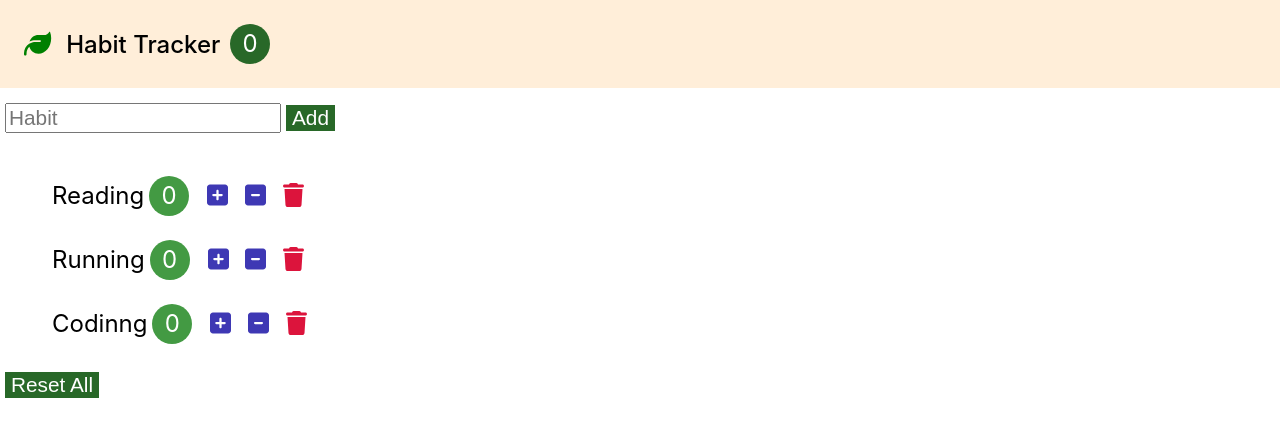
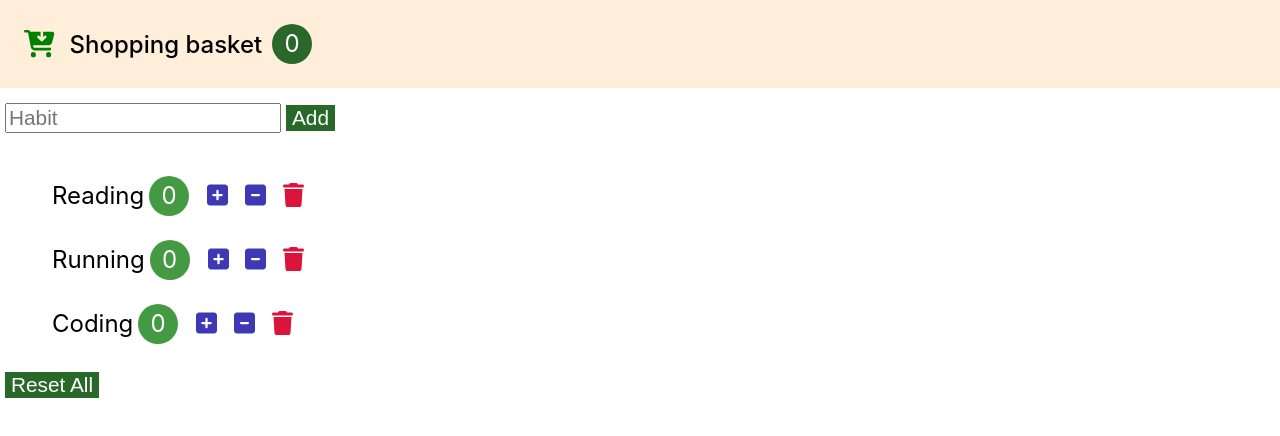
Before and after one commit to injilee/Habit-tracker, a React (Create React App) app: page / in a window 1280 px wide. Shown: the top 436 px of the page. Built offline with nearby package versions, Linux system fonts and the light colour scheme.

Commit message:
💩 Navbar change count and add input, reset button

```diff
--- a/src/App.css
+++ b/src/App.css
@@ -17,7 +17,7 @@ nav{
   background-color: rgb(255, 238, 217);
 }
 
-.fa-leaf{
+.fa-cart-arrow-down{
   font-size:1.7rem;
   color: green;
   margin-right:10px;
--- a/src/app.jsx
+++ b/src/app.jsx
@@ -1,21 +1,24 @@
-import React from 'react';
+import React, { Component } from 'react';
 import './app.css';
 import Habits from './components/habits';
+import NavBar from './components/navBar';
 
-function App(){
-  return (
-  <React.StrictMode>
-    <nav>
-      <i className="fas fa-leaf"></i>
-      <h1 className='habit-tracker'>Habit Tracker</h1>
-      <span className='habit-tracker-count'>0</span>
-    </nav>
-    <input type="text" className='habit-input' placeholder='Habit'/>
-    <button className='add-btn'>Add</button>
-    <Habits />
-    <button className='reset-btn'>Reset All</button>
-  </React.StrictMode>
-  )
+export default class App extends Component{
+    state = {
+      totalCount : 0
+    }
+
+    totalCount = habit => {
+      console.log(habit);
+      this.setState(habit);
+    }
+
+
+    render(){
+      return (
+        <React.StrictMode>
+          <Habits />
+        </React.StrictMode>
+        )
+    }
 }
-
-export default App;
--- a/src/components/habits.jsx
+++ b/src/components/habits.jsx
@@ -1,12 +1,13 @@
 import React, { Component } from 'react'
 import Habit from './habit'
+import NavBar from './navBar'
 
 export default class Habits extends Component {
     state = {
         habits : [
             { id:1, name: 'Reading', count: 0},
             { id:2, name: 'Running', count: 0},
-            { id:3, name: 'Codinng', count: 0}
+            { id:3, name: 'Coding', count: 0}
         ]
     }
 
@@ -37,8 +38,38 @@ export default class Habits extends Component {
         this.setState({ habits });
     }
 
+    // inputName = e => {
+    //     const text = e.target.value;
+    //     const habit = {
+    //         id : 4,
+    //         name : text,
+    //         count : 0
+    //     }
+    //     console.log(habit);
+    // }
+
+    // handleAdd = e => {
+    //     const habits = [...this.state.habits];
+    //     this.setState({ habits });
+    // }
+
+    handleReset = () => {
+        const habits = [];
+        this.setState({ habits });
+    }
+
+    // countChage = () => {
+    //     const totalCount = this.state.habits.filter(item => item.count > 0).length;
+    // }
+
+
     render() {
         return (
+            <>
+                <NavBar totalCount={this.state.habits.filter(item => item.count > 0).length} />
+                <input type="text" className='habit-input' placeholder='Habit'/>
+                <button className='add-btn'>Add</button>
+
                 <ul>
                     {this.state.habits.map(habits => (
                     <Habit
@@ -50,6 +81,8 @@ export default class Habits extends Component {
                     />
                 ))}
                 </ul>
+                <button className='reset-btn' onClick={this.handleReset}>Reset All</button>
+            </>
         )
     }
 }
--- /dev/null
+++ b/src/components/navBar.jsx
@@ -0,0 +1,17 @@
+import React, { Component } from 'react';
+
+class NavBar extends Component {
+    render() {
+        return (
+            <React.StrictMode>
+                <nav>
+                    <i className="fas fa-cart-arrow-down"></i>
+                    <h1 className='habit-tracker'>Shopping basket</h1>
+                    <span className='habit-tracker-count'>{this.props.totalCount}</span>
+                </nav>
+            </React.StrictMode>
+        );
+    }
+}
+
+export default NavBar;
```
Lines whose indentation alone changed are shown as unchanged.
